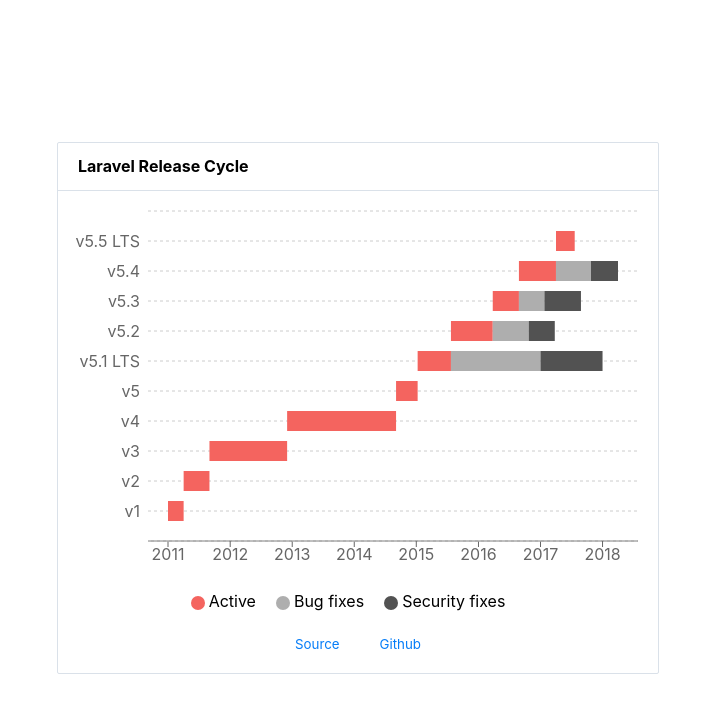
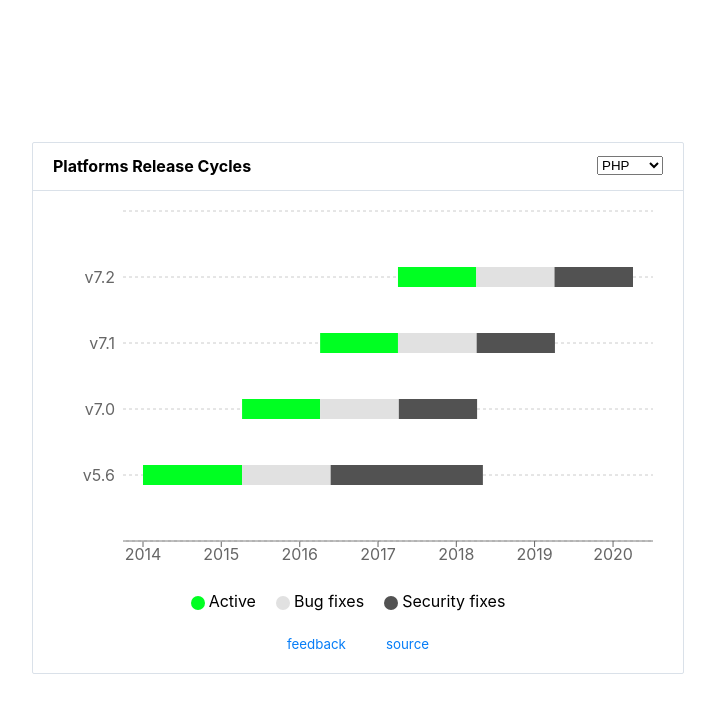
Before and after one commit to dinkbit/release-cycles, a Next.js app: page / in a window 1280 px wide. Shown: the top 712 px of the page, without its empty margins (282-997 px from the left). Built offline with nearby package versions, Linux system fonts and the light colour scheme.

Commit message:
Add multiple langs and history

```diff
--- a/components/Chart.js
+++ b/components/Chart.js
@@ -15,9 +15,9 @@
 import max from "date-fns/max";
 
 import Stage from "../components/Stage";
-import data from "../data";
 
-const getYears = (startDate, endDate) => {
+export default class Chart extends Component {
+  getYears(startDate, endDate) {
     const dates = [];
     let currentDate = startDate;
 
@@ -27,7 +27,10 @@
     }
 
     return dates;
-};
+  }
+
+  render() {
+    const { data } = this.props;
 
     // Get all releases dates
     const dates = Array.prototype.concat(
@@ -35,17 +38,17 @@
     );
 
     // Configure X ticks
-const ticksX = getYears(min(...dates), max(...dates));
+    const ticksX = this.getYears(min(...dates), max(...dates));
     const tickFormatterX = tick => format(new Date(tick * 1000), "YYYY");
 
     // Configure Y ticks
     const ticksY = data.map((release, index) => index + 1);
     const tickFormatterY = tick => data[tick - 1].version;
 
-export default () => (
+    return (
       <div>
         <ScatterChart
-      width={600}
+          width={640}
           height={400}
           margin={{ top: 20, right: 20, bottom: 20, left: 20 }}
         >
@@ -81,7 +84,7 @@
                 { x: format(release.releaseStart, "X"), y: index + 1 },
                 { x: format(release.releaseEnd, "X"), y: index + 1 }
               ]}
-          fill="#f4645f"
+              fill="#00FF22"
               line={{ strokeWidth: 20 }}
               shape={() => null}
             />
@@ -100,7 +103,7 @@
                   y: index + 1
                 }
               ]}
-          fill="#aeaeae"
+              fill="#e1e1e1"
               line={{ strokeWidth: 20 }}
               shape={() => null}
             />
@@ -117,7 +120,9 @@
                   y: index + 1
                 },
                 {
-              x: release.securityEnd ? format(release.securityEnd, "X") : null,
+                  x: release.securityEnd
+                    ? format(release.securityEnd, "X")
+                    : null,
                   y: index + 1
                 }
               ]}
@@ -128,8 +133,8 @@
           ))}
         </ScatterChart>
         <ul className="recharts-default-legend">
-      <Stage text="Active" color="#f4645f" />
-      <Stage text="Bug fixes" color="#aeaeae" />
+          <Stage text="Active" color="#00FF22" />
+          <Stage text="Bug fixes" color="#e1e1e1" />
           <Stage text="Security fixes" color="#525252" />
         </ul>
         <style jsx>{`
@@ -142,3 +147,5 @@
         `}</style>
       </div>
     );
+  }
+}
--- a/components/Links.js
+++ b/components/Links.js
@@ -2,18 +2,15 @@
   <div className="links">
     <small>
       <a
-        href="https://laravel-news.com/laravel-release-process"
+        href="https://github.com/dinkbit/release-cycles/issues/new"
         target="_blank"
       >
-        Source
+        feedback
       </a>
     </small>
     <small>
-      <a
-        href="https://github.com/dinkbit/laravel-rc"
-        target="_blank"
-      >
-        Github
+      <a href="https://github.com/dinkbit/release-cycles" target="_blank">
+        source
       </a>
     </small>
     <style jsx>{`
--- a/data/index.js
+++ b/data/index.js
@@ -1,94 +1,7 @@
-const data = [
-  {
-    version: "v1",
-    releaseStart: (new Date(2011, 6, 1)),
-    releaseEnd: (new Date(2011, 9, 1)),
-    bugsStart: null,
-    bugsEnd: null,
-    securityStart: null,
-    securityEnd: null
-  },
-  {
-    version: "v2",
-    releaseStart: (new Date(2011, 9, 1)),
-    releaseEnd: (new Date(2012, 2, 1)),
-    bugsStart: null,
-    bugsEnd: null,
-    securityStart: null,
-    securityEnd: null
-  },
-  {
-    version: "v3",
-    releaseStart: (new Date(2012, 2, 1)),
-    releaseEnd: (new Date(2013, 5, 1)),
-    bugsStart: null,
-    bugsEnd: null,
-    securityStart: null,
-    securityEnd: null
-  },
-  {
-    version: "v4",
-    releaseStart: (new Date(2013, 5, 1)),
-    releaseEnd: (new Date(2015, 2, 4)),
-    bugsStart: null,
-    bugsEnd: null,
-    securityStart: null,
-    securityEnd: null
-  },
-  {
-    version: "v5",
-    releaseStart: (new Date(2015, 2, 4)),
-    releaseEnd: (new Date(2015, 6, 9)),
-    bugsStart: null,
-    bugsEnd: null,
-    securityStart: null,
-    securityEnd: null
-  },
-  {
-    version: "v5.1 LTS",
-    releaseStart: (new Date(2015, 6, 9)),
-    releaseEnd: (new Date(2015, 12, 21)),
-    bugsStart: (new Date(2015, 12, 21)),
-    bugsEnd: (new Date(2017, 6, 1)),
-    securityStart: (new Date(2017, 6, 1)),
-    securityEnd: (new Date(2018, 6, 1))
-  },
-  {
-    version: "v5.2",
-    releaseStart: (new Date(2015, 12, 21)),
-    releaseEnd: (new Date(2016, 8, 23)),
-    bugsStart: (new Date(2016, 8, 23)),
-    bugsEnd: (new Date(2017, 3, 23)),
-    securityStart: (new Date(2017, 3, 23)),
-    securityEnd: (new Date(2017, 8, 23))
-  },
-  {
-    version: "v5.3",
-    releaseStart: (new Date(2016, 8, 23)),
-    releaseEnd: (new Date(2017, 1, 24)),
-    bugsStart: (new Date(2017, 1, 24)),
-    bugsEnd: (new Date(2017, 6, 24)),
-    securityStart: (new Date(2017, 6, 24)),
-    securityEnd: (new Date(2018, 1, 24))
-  },
-  {
-    version: "v5.4",
-    releaseStart: (new Date(2017, 1, 24)),
-    releaseEnd: (new Date(2017, 8, 30)),
-    bugsStart: (new Date(2017, 8, 30)),
-    bugsEnd: (new Date(2018, 3, 24)),
-    securityStart: (new Date(2018, 3, 24)),
-    securityEnd: (new Date(2018, 8, 30))
-  },
-  {
-    version: "v5.5 LTS",
-    releaseStart: (new Date(2017, 8, 30)),
-    releaseEnd: (new Date()),
-    bugsStart: null,
-    bugsEnd: null,
-    securityStart: null,
-    securityEnd: null
-  }
-];
+import laravel from './laravel';
+import php from './php';
 
-export default data;
+export default {
+  laravel,
+  php,
+};
--- /dev/null
+++ b/data/laravel.js
@@ -0,0 +1,94 @@
+const data = [
+  {
+    version: "v1",
+    releaseStart: (new Date(2011, 6, 1)),
+    releaseEnd: (new Date(2011, 9, 1)),
+    bugsStart: null,
+    bugsEnd: null,
+    securityStart: null,
+    securityEnd: null
+  },
+  {
+    version: "v2",
+    releaseStart: (new Date(2011, 9, 1)),
+    releaseEnd: (new Date(2012, 2, 1)),
+    bugsStart: null,
+    bugsEnd: null,
+    securityStart: null,
+    securityEnd: null
+  },
+  {
+    version: "v3",
+    releaseStart: (new Date(2012, 2, 1)),
+    releaseEnd: (new Date(2013, 5, 1)),
+    bugsStart: null,
+    bugsEnd: null,
+    securityStart: null,
+    securityEnd: null
+  },
+  {
+    version: "v4",
+    releaseStart: (new Date(2013, 5, 1)),
+    releaseEnd: (new Date(2015, 2, 4)),
+    bugsStart: null,
+    bugsEnd: null,
+    securityStart: null,
+    securityEnd: null
+  },
+  {
+    version: "v5",
+    releaseStart: (new Date(2015, 2, 4)),
+    releaseEnd: (new Date(2015, 6, 9)),
+    bugsStart: null,
+    bugsEnd: null,
+    securityStart: null,
+    securityEnd: null
+  },
+  {
+    version: "v5.1 LTS",
+    releaseStart: (new Date(2015, 6, 9)),
+    releaseEnd: (new Date(2015, 12, 21)),
+    bugsStart: (new Date(2015, 12, 21)),
+    bugsEnd: (new Date(2017, 6, 1)),
+    securityStart: (new Date(2017, 6, 1)),
+    securityEnd: (new Date(2018, 6, 1))
+  },
+  {
+    version: "v5.2",
+    releaseStart: (new Date(2015, 12, 21)),
+    releaseEnd: (new Date(2016, 8, 23)),
+    bugsStart: (new Date(2016, 8, 23)),
+    bugsEnd: (new Date(2017, 3, 23)),
+    securityStart: (new Date(2017, 3, 23)),
+    securityEnd: (new Date(2017, 8, 23))
+  },
+  {
+    version: "v5.3",
+    releaseStart: (new Date(2016, 8, 23)),
+    releaseEnd: (new Date(2017, 1, 24)),
+    bugsStart: (new Date(2017, 1, 24)),
+    bugsEnd: (new Date(2017, 6, 24)),
+    securityStart: (new Date(2017, 6, 24)),
+    securityEnd: (new Date(2018, 1, 24))
+  },
+  {
+    version: "v5.4",
+    releaseStart: (new Date(2017, 1, 24)),
+    releaseEnd: (new Date(2017, 8, 30)),
+    bugsStart: (new Date(2017, 8, 30)),
+    bugsEnd: (new Date(2018, 3, 24)),
+    securityStart: (new Date(2018, 3, 24)),
+    securityEnd: (new Date(2018, 8, 30))
+  },
+  {
+    version: "v5.5 LTS",
+    releaseStart: (new Date(2017, 8, 30)),
+    releaseEnd: (new Date()),
+    bugsStart: null,
+    bugsEnd: null,
+    securityStart: null,
+    securityEnd: null
+  }
+];
+
+export default data;
--- /dev/null
+++ b/data/php.js
@@ -0,0 +1,40 @@
+const data = [
+  {
+    version: "v5.6",
+    releaseStart: (new Date(2014, 8, 28)),
+    releaseEnd: (new Date(2015, 12, 3)),
+    bugsStart: (new Date(2015, 12, 3)),
+    bugsEnd: (new Date(2017, 1, 19)),
+    securityStart: (new Date(2017, 1, 19)),
+    securityEnd: (new Date(2018, 12, 30))
+  },
+  {
+    version: "v7.0",
+    releaseStart: (new Date(2015, 12, 3)),
+    releaseEnd: (new Date(2016, 12, 1)),
+    bugsStart: (new Date(2016, 12, 1)),
+    bugsEnd: (new Date(2017, 12, 3)),
+    securityStart: (new Date(2017, 12, 3)),
+    securityEnd: (new Date(2018, 12, 3))
+  },
+  {
+    version: "v7.1",
+    releaseStart: (new Date(2016, 12, 1)),
+    releaseEnd: (new Date(2017, 11, 30)),
+    bugsStart: (new Date(2017, 11, 30)),
+    bugsEnd: (new Date(2018, 12, 1)),
+    securityStart: (new Date(2018, 12, 1)),
+    securityEnd: (new Date(2019, 12, 1))
+  },
+  {
+    version: "v7.2",
+    releaseStart: (new Date(2017, 11, 30)),
+    releaseEnd: (new Date(2018, 11, 30)),
+    bugsStart: (new Date(2018, 11, 30)),
+    bugsEnd: (new Date(2019, 11, 30)),
+    securityStart: (new Date(2019, 11, 30)),
+    securityEnd: (new Date(2020, 11, 30))
+  }
+];
+
+export default data;
--- a/pages/index.js
+++ b/pages/index.js
@@ -1,14 +1,63 @@
+import React from "react";
 import Chart from "../components/Chart";
 import Links from "../components/Links";
+import data from "../data";
 
-export default () => (
+let createHistory
+let history
+
+if (typeof window !== 'undefined') {
+  createHistory = require('history').createBrowserHistory
+  history = createHistory()
+}
+
+export default class extends React.Component {
+  static getInitialProps({ query }) {
+    if (query.platform && data.hasOwnProperty(query.platform)) {
+      return { platform: query.platform };
+    }
+
+    return { platform: "php" };
+  }
+
+  constructor(props) {
+    super(props);
+
+    this.state = { platform: this.props.platform };
+
+    this.selectPlatform = this.selectPlatform.bind(this);
+  }
+
+  selectPlatform(e) {
+    const platform = e.target.value;
+
+    this.setState({ platform });
+
+    history.replace({
+      search: encodeURI(`platform=${platform}`)
+    });
+  }
+
+  render() {
+    return (
       <div className="container">
         <div className="card">
           <div className="card-header">
-        <h2>Laravel Release Cycle</h2>
+            <h2>
+              Platforms Release Cycles
+              <select
+                name="platform"
+                id="platform"
+                value={this.state.platform}
+                onChange={this.selectPlatform}
+              >
+                <option value="php">PHP</option>
+                <option value="laravel">Laravel</option>
+              </select>
+            </h2>
           </div>
           <div className="card-chart">
-        <Chart />
+            <Chart data={data[this.state.platform]} />
           </div>
           <Links />
         </div>
@@ -23,8 +72,8 @@
           }
 
           body {
-        font-family: -apple-system, system-ui, BlinkMacSystemFont, "Segoe UI",
-          Roboto, Ubuntu, sans-serif;
+            font-family: -apple-system, system-ui, BlinkMacSystemFont,
+              "Segoe UI", Roboto, Ubuntu, sans-serif;
             font-weight: 400;
             -moz-osx-font-smoothing: grayscale;
             text-rendering: optimizeLegibility;
@@ -42,6 +91,11 @@
         <style jsx>{`
           h2 {
             font-size: 16px;
+            width: 100%;
+          }
+
+          select {
+            float: right;
           }
 
           .container {
@@ -53,7 +107,7 @@
           }
 
           .card {
-        width: 600px;
+            width: 650px;
             height: 530px;
             border: 1px solid rgb(218, 225, 233);
             border-radius: 2px;
@@ -85,3 +139,5 @@
         `}</style>
       </div>
     );
+  }
+}
```
Also changed, not shown: package.json (+6 -5 lines), 2 other files (tests, documents, lock files or other folders). Lines whose indentation alone changed are shown as unchanged.
